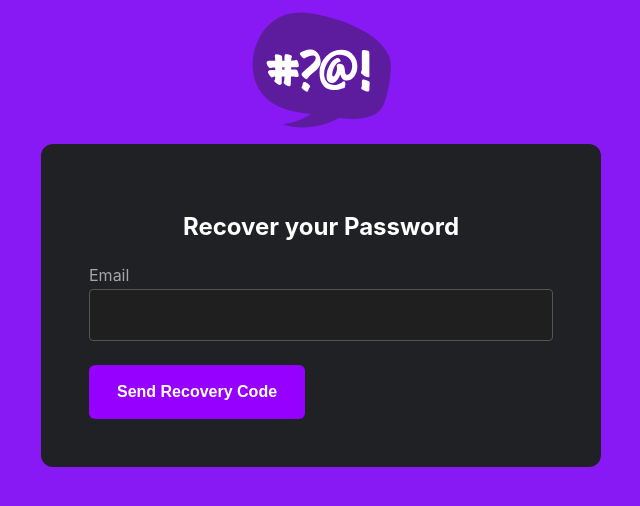
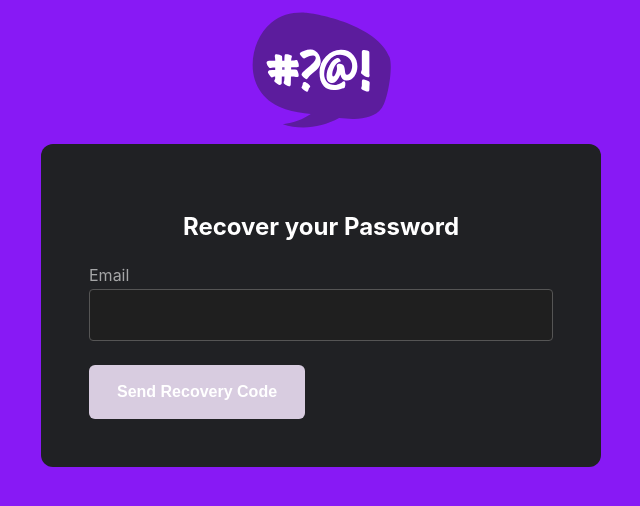
Before and after one commit to astroveny/aws-bootcamp-cruddur-2023, a React (Create React App) app in the folder frontend-react-js/: page /forgot in a window 1280 px wide. Shown: the top 506 px of the page, without its empty margins (319-959 px from the left). Built offline with nearby package versions, Linux system fonts and the light colour scheme; what aws-amplify would draw is missing.

Commit message:
changed color of recoveryPage success message

```diff
--- a/frontend-react-js/src/pages/RecoverPage.css
+++ b/frontend-react-js/src/pages/RecoverPage.css
@@ -71,6 +71,10 @@ article.recover-article  h2 {
   color: #fff;
 }
 
+.success-message {
+  color: rgb(69, 27, 85);
+  background: #f5eef5;
+}
 
 
 article.recover-article button[type='submit'] {
@@ -80,6 +84,6 @@ article.recover-article button[type='submit'] {
   border-radius: 6px;
   padding: 18px 28px;
   font-size: 16px;
-  background: rgba(149,0,255,1);
+  background: rgb(216, 204, 224);
   color: #fff;
 }
--- a/frontend-react-js/src/pages/RecoverPage.js
+++ b/frontend-react-js/src/pages/RecoverPage.js
@@ -120,7 +120,7 @@ export default function RecoverPage() {
   }
 
   const success = () => {
-    return (<form>
+    return (<form className='success-message'>
       <p>Your password has been successfully reset!</p>
       <Link to="/signin" className="proceed">Proceed to Signin</Link>
     </form>
```
